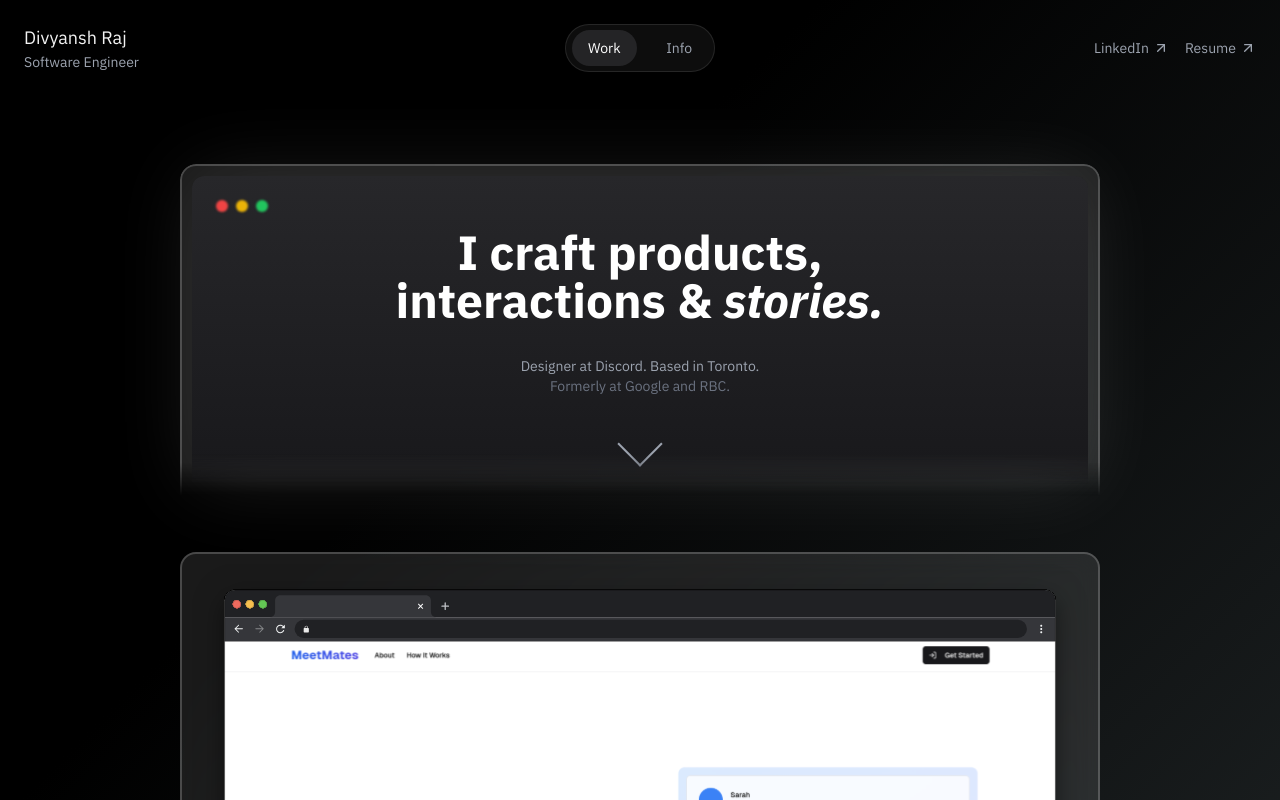
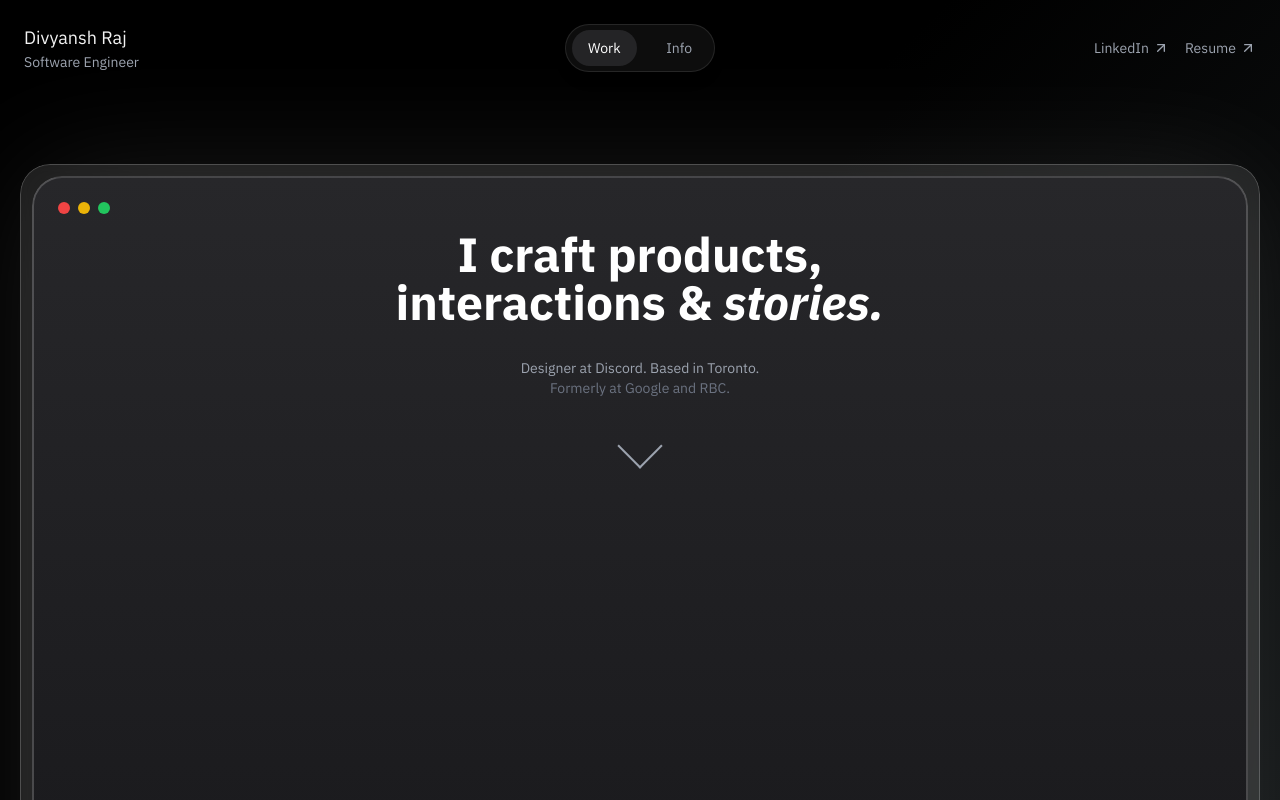
Before and after one commit to divyanshraj0408/Personal-Portfolio, a React (Vite) app: page / in a window 1280 px wide. Shown: the top 800 px of the page. Built offline with nearby package versions, Linux system fonts and the light colour scheme.

Commit message:
before gradient

```diff
--- a/src/components/Navigation.jsx
+++ b/src/components/Navigation.jsx
@@ -4,7 +4,7 @@ import { ArrowUpRight } from "lucide-react";
 const Navigation = () => {
   return (
     <nav className="w-full text-on-bg-color p-6 mb-20">
-      <div className="max-w-7xl mx-auto flex justify-between items-center relative">
+      <div className="max-w-[100%] mx-auto flex justify-between items-center relative">
         {/* Left side - Name and title */}
         <div className="w-1/3">
           <h1 className="text-lg font-normal">Divyansh Raj</h1>
@@ -12,7 +12,7 @@ const Navigation = () => {
         </div>
 
         {/* Center - Work/Info toggle */}
-        <div className="absolute left-1/2 -translate-x-1/2">
+        <div className="fixed left-1/2 -translate-x-1/2 z-10">
           <div className="flex items-center justify-between w-[150px] h-12 px-1.5 relative backdrop-blur-lg bg-white/5 rounded-3xl border border-white/10 transition-all duration-1000 ease-in-out shadow-lg">
             <button className="px-4 py-2 text-sm text-white rounded-full bg-zinc-800/90">
               Work
--- a/src/components/Terminal.jsx
+++ b/src/components/Terminal.jsx
@@ -3,17 +3,17 @@ import React from "react";
 const Terminal = () => {
   return (
     <div className="container mx-auto px-4 sm:px-6 lg:px-8 mb-20">
-      <div className="relative max-w-4xl mx-auto">
+      <div className="relative w-full h-[100vh] mx-auto ">
         {/* Blurred Shadow */}
-        <div className="absolute inset-0 rounded-t-2xl bg-white opacity-10 blur-2xl -z-5"></div>
+        <div className="absolute inset-0 rounded-t-2xl bg-white opacity-10 blur-3xl"></div>
 
         {/* Gradient Background */}
         <div
-          className="absolute -inset-3 rounded-t-2xl bg-[rgba(255,255,255,0.1)] backdrop-blur-md -z-10"
+          className="absolute -inset-3 rounded-t-[30px] bg-[rgba(255,255,255,0.1)] backdrop-blur-md "
           style={{
-            borderTop: "2px solid rgba(255,255,255,0.2)",
-            borderLeft: "2px solid rgba(255,255,255,0.2)",
-            borderRight: "2px solid rgba(255,255,255,0.2)",
+            borderTop: "1px solid rgba(255,255,255,0.2)",
+            borderLeft: "1px solid rgba(255,255,255,0.2)",
+            borderRight: "1px solid rgba(255,255,255,0.2)",
             maskImage:
               "linear-gradient(to bottom, rgba(0, 0, 0, 1) 90%, rgba(0, 0, 0, 0.5) 95%, rgba(0, 0, 0, 0) 100%)",
             WebkitMaskImage:
@@ -23,8 +23,13 @@ const Terminal = () => {
 
         {/* Terminal */}
         <div
-          className="relative bg-gradient-to-b from-zinc-800 to-zinc-900 text-white rounded-t-xl shadow-lg p-6 z-10"
+          className="relative bg-gradient-to-b from-zinc-800 to-zinc-900 text-white rounded-t-[30px] shadow-lg p-6 "
           style={{
+            width: "100%",
+            height: "100%",
+            borderTop: "2px solid rgba(255,255,255,0.2)",
+            borderLeft: "2px solid rgba(255,255,255,0.2)",
+            borderRight: "2px solid rgba(255,255,255,0.2)",
             maskImage:
               "linear-gradient(to bottom, rgba(0, 0, 0, 1) 90%, rgba(0, 0, 0, 0.5) 95%, rgba(0, 0, 0, 0) 100%)",
             WebkitMaskImage:
--- a/tailwind.config.js
+++ b/tailwind.config.js
@@ -21,7 +21,7 @@ module.exports = {
         225: "225deg",
       },
       blur: {
-        xs: "0.8px",
+        xs: "0.4px",
       },
     },
   },
```
